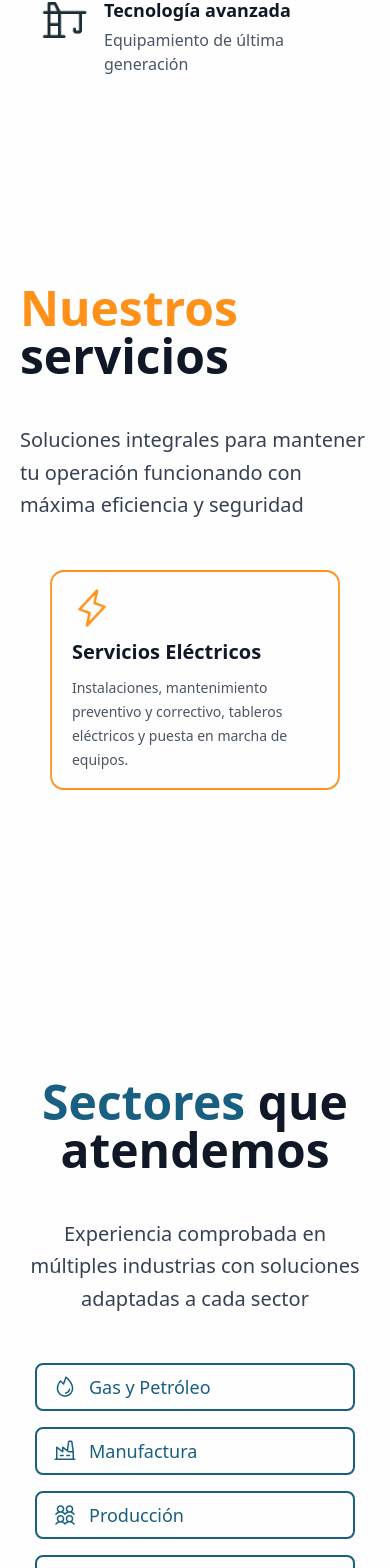
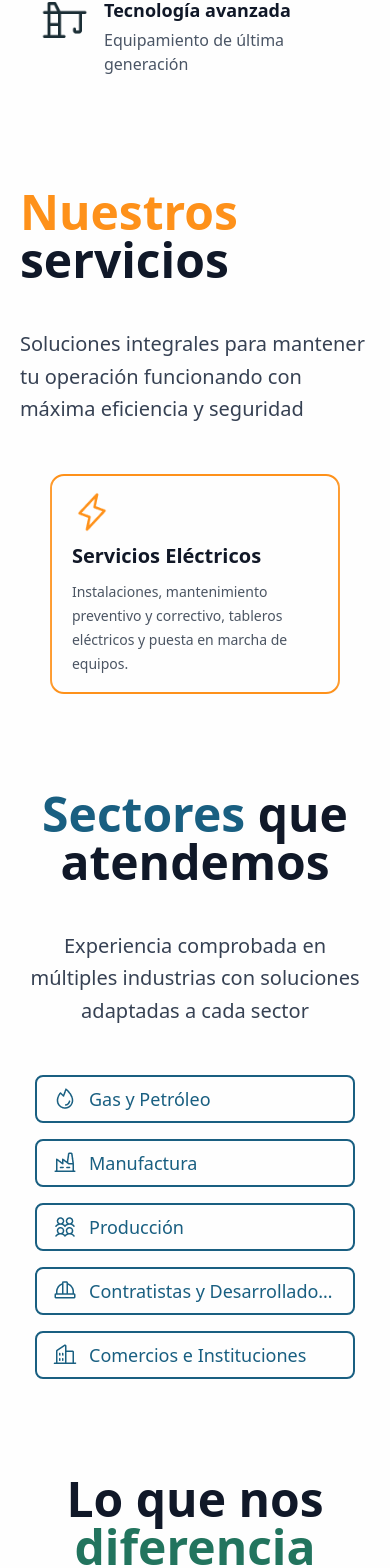
Before and after one commit to synerarg/myl, a Next.js app: page / in a window 390 px wide. Shown: the part 1522-3090 px from the top of the page. Built offline with nearby package versions, Linux system fonts and the light colour scheme.

Commit message:
Adjust padding in multiple components to enhance visual consistency and responsiveness across the application.

```diff
--- a/components/Contact.tsx
+++ b/components/Contact.tsx
@@ -2,7 +2,7 @@ import Link from "next/link"
 
 export function Contact() {
   return (
-    <section id="contact" className="bg-white py-36 flex items-center justify-center md:scroll-mt-20">
+    <section id="contact" className="bg-white py-12 md:py-36 flex items-center justify-center md:scroll-mt-20">
       <div className="mx-auto max-w-7xl px-6 text-center">
         <h2 className="mb-4 text-5xl font-bold text-black">Contanos tu proyecto</h2>
         <p className="mx-auto mb-8 max-w-2xl text-lg text-gray">
--- a/components/Differentiators.tsx
+++ b/components/Differentiators.tsx
@@ -35,7 +35,7 @@ export function Differentiators() {
   ]
 
   return (
-      <section id="differentiators" className="bg-white py-36 flex items-center justify-center md:scroll-mt-20">
+      <section id="differentiators" className="bg-white py-12 md:py-36 flex items-center justify-center md:scroll-mt-20">
       <div className="mx-auto max-w-7xl px-6">
         <div className="flex flex-col md:flex-row md:items-start md:justify-between gap-8 mb-12">
           <h2 className="text-5xl font-bold text-gray-900 text-center md:text-left">
--- a/components/OurProcess.tsx
+++ b/components/OurProcess.tsx
@@ -29,7 +29,7 @@ export function OurProcess() {
   ]
 
   return (
-    <section id="our-process" className="bg-darkBlue py-36 flex items-center justify-center md:scroll-mt-20" >
+    <section id="our-process" className="bg-darkBlue py-12 md:py-36 flex items-center justify-center md:scroll-mt-20" >
       <div className="mx-auto max-w-7xl px-6">
         <div className="text-center mb-16">
           <h2 className="text-5xl font-bold text-white mb-4">Nuestro proceso</h2>
--- a/components/Sectors.tsx
+++ b/components/Sectors.tsx
@@ -20,7 +20,7 @@ export function Sectors() {
   return (
     <section
       id="sectors"
-      className="bg-white py-36 flex items-center justify-center mx-auto max-w-7xl px-6 md:scroll-mt-20 "
+      className="bg-white py-12 md:py-36 flex items-center justify-center mx-auto max-w-7xl px-6 md:scroll-mt-20 "
     >
       <div className="w-full flex flex-col items-center justify-center md:justify-between">
         <div className="w-full flex flex-col md:flex-row  md:justify-between items-center justify-center gap-8 mb-12">
--- a/components/Services.tsx
+++ b/components/Services.tsx
@@ -62,7 +62,7 @@ export default function Services() {
   const scrollNext = useCallback(() => emblaApi?.scrollNext(), [emblaApi]);
 
   return (
-    <section id="services" className="w-full bg-white py-36 max-w-7xl mx-auto md:scroll-mt-20">
+    <section id="services" className="w-full bg-white py-12 md:py-36 max-w-7xl mx-auto md:scroll-mt-20">
       <div className="w-[98%] lg:w-[95%] xl:w-[92%] 2xl:w-[85%] mx-auto px-4  ">
       <div className="w-full flex flex-col md:flex-row md:items-start md:justify-between items-center justify-center gap-8 mb-12">
           <h2 className="text-5xl font-bold text-gray-900">
```
